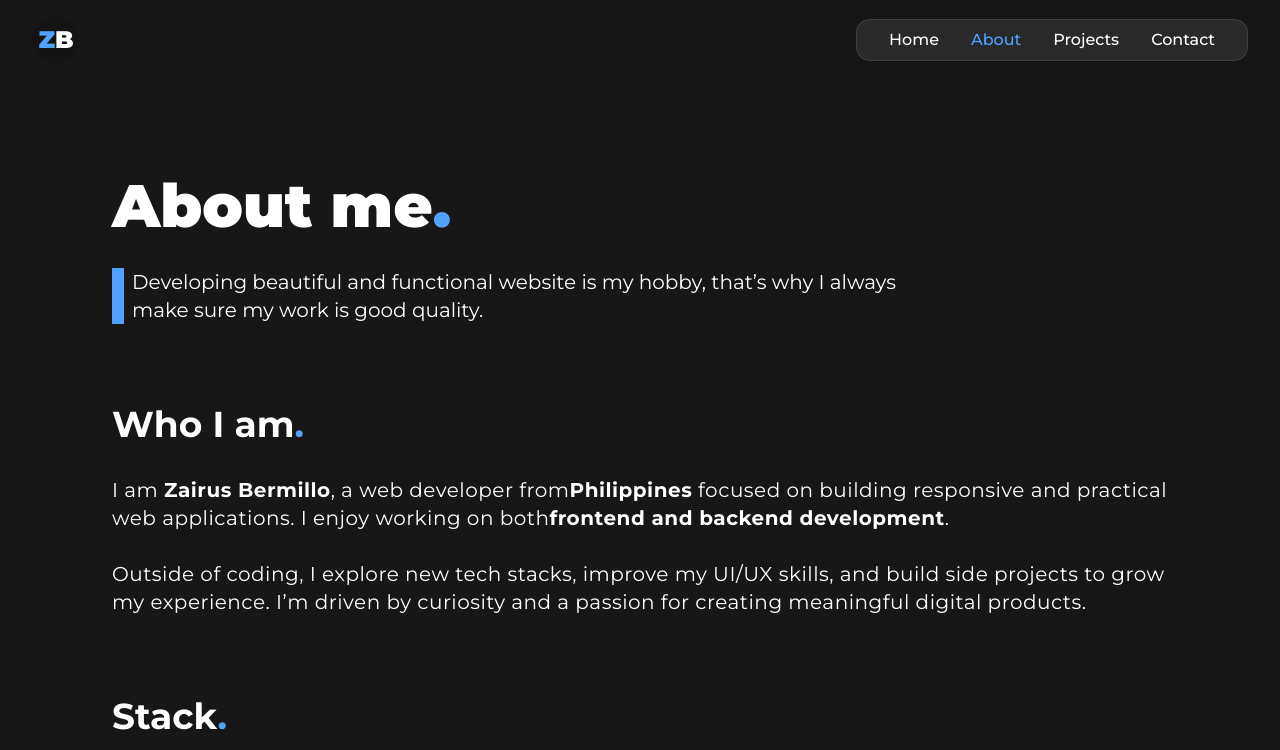
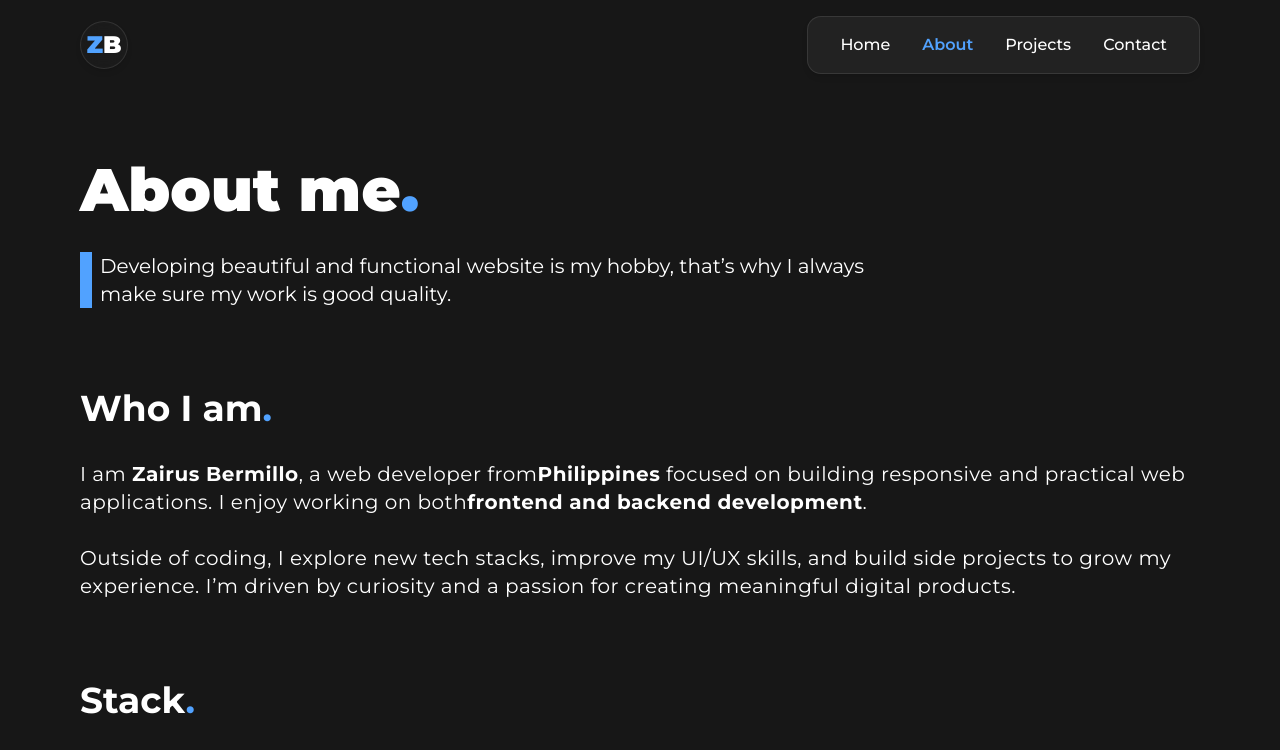
Before and after one commit to notZairus/zairus-portfolio, a React (Vite) app: page /about in a window 1280 px wide. Shown: the top 750 px of the page. Built offline with nearby package versions, Linux system fonts and the light colour scheme.

Commit message:
ui: mobile navigation redesign

```diff
--- a/src/Layout.tsx
+++ b/src/Layout.tsx
@@ -1,24 +1,21 @@
-import { Outlet } from "react-router-dom"
-import Header from "./components/Header"
-import { useLocation } from "react-router-dom"
+import { Outlet } from "react-router-dom";
+import Header from "./components/Header";
+import { useLocation } from "react-router-dom";
 import { useEffect } from "react";
-
 
 export default function Layout() {
   const { pathname } = useLocation();
 
   useEffect(() => {
     window.scrollTo(0, 0);
-  }, [pathname])
+  }, [pathname]);
 
   return (
-    <div className='w-full h-dvh min-h-dvh flex flex-col bg-primary pt-20 scrollbar-hidden'>
-        <Header />
-          <main
-            className="w-full flex-1 bg-primary px-8 py-4 scrollbar-hidden"
-          >
-            <Outlet />
-          </main>
+    <div className="w-full h-dvh min-h-dvh flex flex-col bg-primary pt-20 scrollbar-hidden">
+      <Header />
+      <main className="w-full flex-1 bg-primary px-4 py-8 sm:p-20 scrollbar-hidden">
+        <Outlet />
+      </main>
     </div>
-  )
+  );
 }
--- a/src/components/DesktopNavigation.tsx
+++ b/src/components/DesktopNavigation.tsx
@@ -3,8 +3,8 @@ import NavButton from "./NavButton";
 export default function DesktopNavigation() {
   return (
     <nav
-      className="hidden md:flex lg:flex items-center gap-8 px-8 py-2 rounded-xl
-bg-[#2F2F2F]/80 backdrop-blur-md border border-white/10
+      className="hidden md:flex lg:flex items-center gap-8 px-8 py-4 rounded-xl
+bg-[#2F2F2F]/50 backdrop-blur-md border border-white/10
 shadow-md text-white font-medium"
     >
       <NavButton path="/">Home</NavButton>
--- a/src/components/Header.tsx
+++ b/src/components/Header.tsx
@@ -4,9 +4,12 @@ import { Link } from "react-router-dom";
 
 export default function Header() {
   return (
-    <header className="w-full min-h-10 flex justify-between px-8 py-4 items-center fixed top-0 left-0 right-0 z-20">
+    <header className="w-full min-h-10 flex justify-between p-4 items-center fixed top-0 left-0 right-0 z-20 lg:px-20 ">
       <Link to="/">
-        <div className="aspect-square flex items-center justify-center w-12 rounded-full overflow-hidden bg-black/10">
+        <div
+          className="aspect-square flex items-center justify-center w-12 rounded-full overflow-hidden bg-[#2F2F2F]/20 backdrop-blur-md border border-white/10
+shadow-md"
+        >
           <h1 className="text-blue-400 font-black text-2xl">
             Z<span className="text-white">B</span>
           </h1>
--- a/src/components/MobileNavigation.tsx
+++ b/src/components/MobileNavigation.tsx
@@ -1,33 +1,28 @@
-import {
-  Sheet,
-  SheetContent,
-  SheetTrigger,
-} from "@/components/ui/sheet"
-import { IoMenu } from "react-icons/io5"
-import NavButton from "./NavButton"
-
+import NavButton from "./NavButton";
+import { House, Info, BriefcaseBusiness, Send } from "lucide-react";
 
 export default function MobileNavigation() {
   return (
-    <div className="md:hidden">
-      <Sheet>
-        <SheetTrigger asChild>
-            <IoMenu color="white" size={36} />
-        </SheetTrigger>
+    <nav
+      className="flex md:hidden items-center gap-8 px-8 py-4 rounded-xl
+    bg-[#2F2F2F]/50 backdrop-blur-md border border-white/10
+    shadow-md text-white font-medium"
+    >
+      <NavButton path="/">
+        <House />
+      </NavButton>
 
-        <SheetContent
-          className="bg-[#222222] text-white border-l-white/20 w-[240px] pb-4"
-          heading="Navigations"
+      <NavButton path="/about">
+        <Info />
+      </NavButton>
 
-        >
-          <nav className="flex flex-col text-xl px-4 space-y-2">
-            <NavButton path="/">Home</NavButton>
-            <NavButton path="/about">About</NavButton>
-            <NavButton path="/projects">Projects</NavButton>
-            <NavButton path="/contact">Contact</NavButton>
-          </nav>
-        </SheetContent>
-      </Sheet>
-    </div>
-  )
+      <NavButton path="/projects">
+        <BriefcaseBusiness />
+      </NavButton>
+
+      <NavButton path="/contact">
+        <Send />
+      </NavButton>
+    </nav>
+  );
 }
--- a/src/components/NavButton.tsx
+++ b/src/components/NavButton.tsx
@@ -1,18 +1,28 @@
-import { Link } from 'react-router-dom';
-import { useLocation } from 'react-router-dom';
-
+import { Link } from "react-router-dom";
+import { useLocation } from "react-router-dom";
 
 type NavButtonProps = {
-  path: string,
-  children: string,
-  currentPath?: string
-}
+  path: string;
+  children: string | React.ReactNode;
+  currentPath?: string;
+};
 
-
-export default function NavButton({ path, children }: NavButtonProps): React.ReactNode {
+export default function NavButton({
+  path,
+  children,
+}: NavButtonProps): React.ReactNode {
   const currentPath = useLocation().pathname;
 
   return (
-    <Link to={path} className={path == currentPath ? "text-blue-400" : ""}>{children}</Link>
-  )
+    <Link
+      to={path}
+      className={
+        path == currentPath
+          ? "text-blue-400 font-semibold"
+          : "hover:text-blue-300"
+      }
+    >
+      {children}
+    </Link>
+  );
 }
--- a/src/pages/About.tsx
+++ b/src/pages/About.tsx
@@ -106,7 +106,7 @@ const skills: Skill[] = [
 
 export default function About() {
   return (
-    <div className="text-white py-20 lg:px-20 scrollbar-hidden">
+    <div className="text-white scrollbar-hidden">
       <motion.div
         initial={{ opacity: 0 }}
         animate={{ opacity: 1 }}
--- a/src/pages/Home.tsx
+++ b/src/pages/Home.tsx
@@ -16,7 +16,7 @@ export default function Home() {
     <>
       <ParticleBackground />
 
-      <div className="w-full h-full flex items-center flex-col justify-center text-white absolute z-10 top-0 left-0">
+      <div className="w-full h-full flex items-center flex-col justify-center text-white absolute z-10 top-0 left-0 sm:pt-4 pt-20">
         <motion.div
           className="aspect-square w-36 rounded-full bg-white overflow-hidden border"
           initial={{ scale: 0 }}
--- a/src/pages/Projects.tsx
+++ b/src/pages/Projects.tsx
@@ -5,39 +5,40 @@ import { projects } from "@/datas";
 import { Badge } from "@/components/ui/badge";
 import { useNavigate } from "react-router-dom";
 
-
-
 export default function Projects() {
   const navigate = useNavigate();
 
   console.log(projects);
 
-
   return (
-        <div className='text-white py-20 lg:px-20 scrollbar-hidden'>
+    <div className="text-white scrollbar-hidden">
       <motion.div
         initial={{ opacity: 0 }}
-                animate={{ opacity: 1}}
+        animate={{ opacity: 1 }}
         transition={{ duration: 1 }}
       >
-                <h1
-                className='text-5xl lg:text-6xl font-black'>
-                    My Projects<Dot />
+        <h1 className="text-5xl lg:text-6xl font-black">
+          My Projects
+          <Dot />
         </h1>
-                <p className='border-l-12 border-blue-400 text-xl lg:w-[800px] pl-2 mt-8'>Here are my projects that showcase my ability to build beautiful and functional websites, and reflect the effort I put into improving with every creation.</p>
+        <p className="border-l-12 border-blue-400 text-xl lg:w-[800px] pl-2 mt-8">
+          Here are my projects that showcase my ability to build beautiful and
+          functional websites, and reflect the effort I put into improving with
+          every creation.
+        </p>
       </motion.div>
 
       <section className="grid grid-cols-1 md:grid-cols-2 auto-rows-[148px] md:auto-rows-[120px] md:gap-x-10 gap-y-8 md:gap-y-10 md:mt-20">
         <div></div>
-                {
-                    projects.map((project, index) => (
-
+        {projects.map((project, index) => (
           <motion.div
-                            onClick={() => navigate(`/projects/${index+1}`)}
-                            className={cn("bg-white/15 rounded-lg border border-primary/40 row-span-2 md:row-span-3 overflow-hidden relative w-full cursor-pointer")}
+            onClick={() => navigate(`/projects/${index + 1}`)}
+            className={cn(
+              "bg-white/15 rounded-lg border border-primary/40 row-span-2 md:row-span-3 overflow-hidden relative w-full cursor-pointer",
+            )}
             initial={{
               opacity: 0,
-                                x: index % 2 === 0 ? 30 : -30
+              x: index % 2 === 0 ? 30 : -30,
             }}
             whileInView={{
               opacity: 1,
@@ -51,15 +52,13 @@ export default function Projects() {
               alt="project-preview"
               className="w-full h-full object-cover"
               whileHover={{
-                                    scale: 1.05
+                scale: 1.05,
               }}
               whileTap={{
-                                    scale: 1.05
+                scale: 1.05,
               }}
             />
-                            <div
-                                className="absolute inset-0 w-full bg-gradient-to-t from-black/45 to-black/10 transition-colors duration-300 hover:from-black/60 hover:to-black/20 "
-                            >
+            <div className="absolute inset-0 w-full bg-gradient-to-t from-black/45 to-black/10 transition-colors duration-300 hover:from-black/60 hover:to-black/20 ">
               <div className="absolute bottom-4 w-full px-4 py-2">
                 <div className="space-y-2">
                   <p className="text-2xl font-semibold max-w-full break-words">
@@ -70,20 +69,20 @@ export default function Projects() {
                   </p>
                 </div>
                 <div className="flex flex-wrap gap-2 mt-4">
-                                    {
-                                        project.technologyUsed.map((tech) => (
-                                            <Badge variant={"secondary"} className="py-1 px-4 rounded-full text">{tech}</Badge>
-                                        ))
-                                    }
+                  {project.technologyUsed.map((tech) => (
+                    <Badge
+                      variant={"secondary"}
+                      className="py-1 px-4 rounded-full text"
+                    >
+                      {tech}
+                    </Badge>
+                  ))}
                 </div>
               </div>
             </div>
           </motion.div>
-                    ))
+        ))}
+      </section>
+    </div>
+  );
 }
-            </section>
-
-
-        </div>
-    )
-}
```
Also changed, not shown: src/pages/Contact.tsx (+196 -130 lines). Lines whose indentation alone changed are shown as unchanged.
